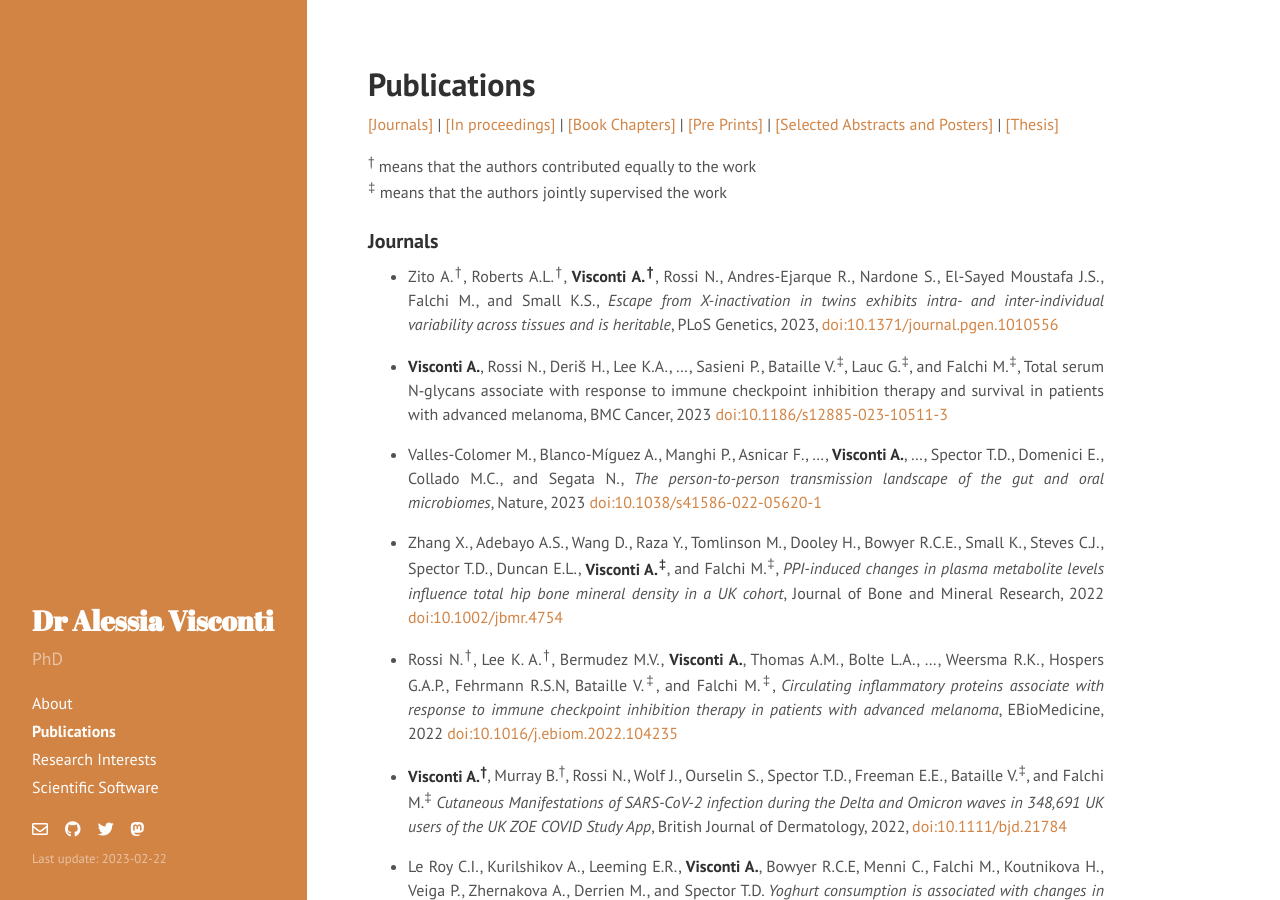
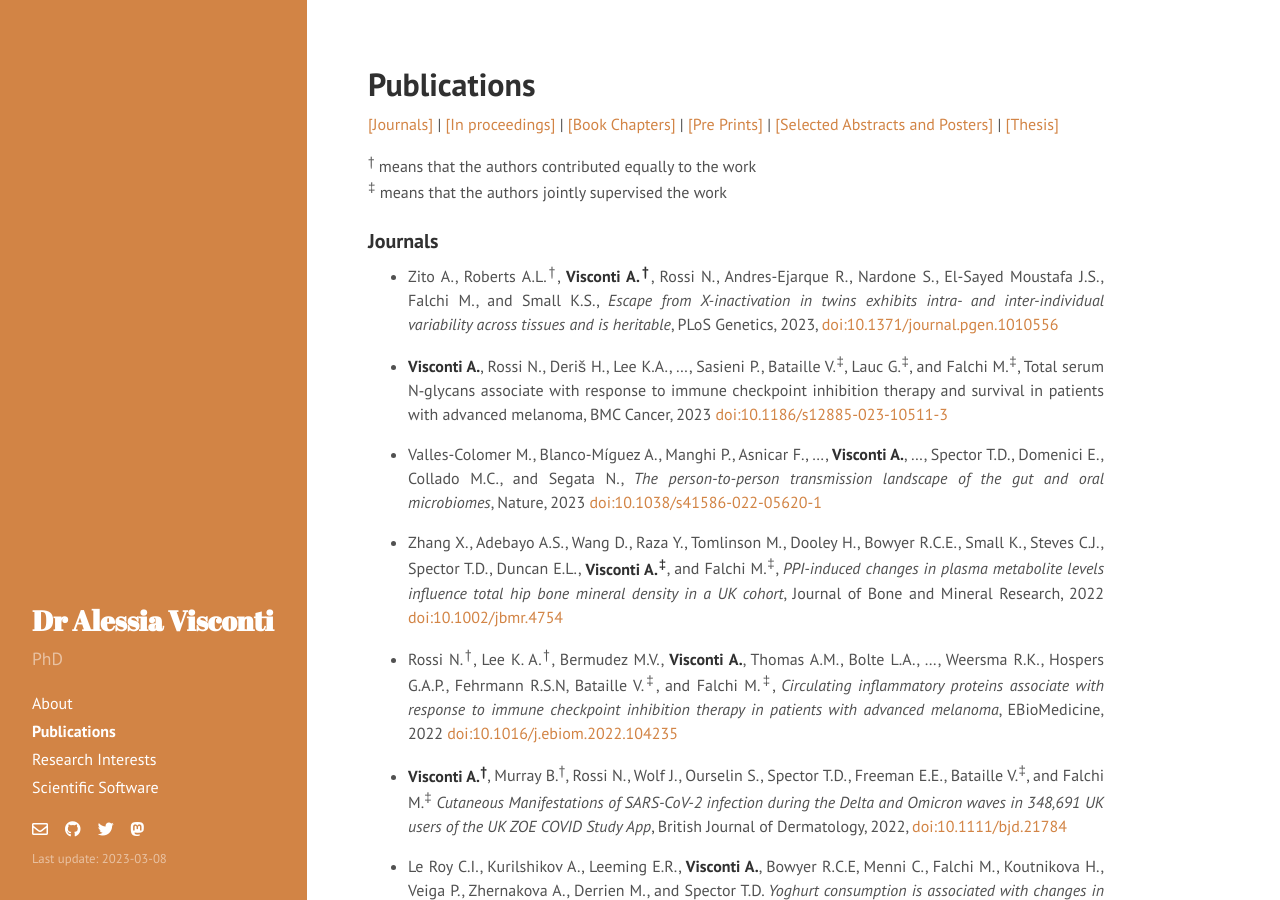
Before and after one commit to alesssia/alesssia.github.io, a Jekyll site: the page built from publications.md, in a window 1280 px wide and 900 px high. Built offline with Jekyll 4.4.1, drawn with Linux system fonts in a browser that asks for light colours; nearby versions of some CDN libraries; a style sheet for code colours, icons or effects is not loaded.

Commit message:
Fixed co-autorship

```diff
--- a/_config.yml
+++ b/_config.yml
@@ -11,7 +11,7 @@ tagline:     ''
 description: 'PhD'
 url:         http://alesssia.github.io/
 baseurl:     /
-lastmod:    '2023-02-22'
+lastmod:    '2023-03-08'
 
 author:
   name:      'Alessia Visconti'
--- a/publications.md
+++ b/publications.md
@@ -17,7 +17,7 @@ title: Publications
 
 ###  Journals
 
-- Zito A.<sup>†</sup>, Roberts A.L.<sup>†</sup>, **Visconti A.<sup>†</sup>**, Rossi N., Andres-Ejarque R., Nardone S., El-Sayed Moustafa J.S., Falchi M., and Small K.S., *Escape from X-inactivation in twins exhibits intra- and inter-individual variability across tissues and is heritable*, PLoS Genetics, 2023, [doi:10.1371/journal.pgen.1010556](https://journals.plos.org/plosgenetics/article?id=10.1371/journal.pgen.1010556)
+- Zito A., Roberts A.L.<sup>†</sup>, **Visconti A.<sup>†</sup>**, Rossi N., Andres-Ejarque R., Nardone S., El-Sayed Moustafa J.S., Falchi M., and Small K.S., *Escape from X-inactivation in twins exhibits intra- and inter-individual variability across tissues and is heritable*, PLoS Genetics, 2023, [doi:10.1371/journal.pgen.1010556](https://journals.plos.org/plosgenetics/article?id=10.1371/journal.pgen.1010556)
 
 - **Visconti A.**, Rossi N., Deriš H., Lee K.A., ..., Sasieni P., Bataille V.<sup>‡</sup>,  Lauc G.<sup>‡</sup>, and Falchi M.<sup>‡</sup>, Total serum N‐glycans associate with response to immune checkpoint inhibition therapy and survival in patients with advanced melanoma, BMC Cancer, 2023 [doi:10.1186/s12885-023-10511-3](https://bmccancer.biomedcentral.com/articles/10.1186/s12885-023-10511-3)
 
```
Also changed, not shown: 2 other files.
